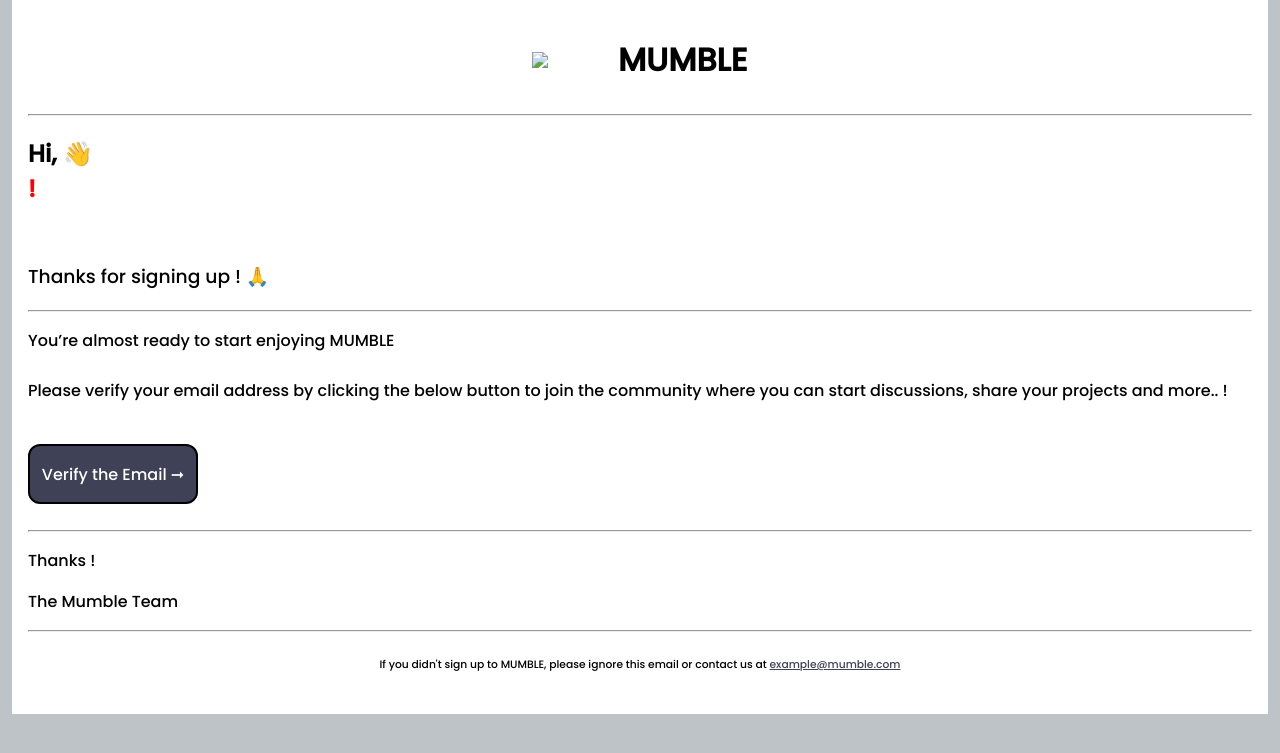
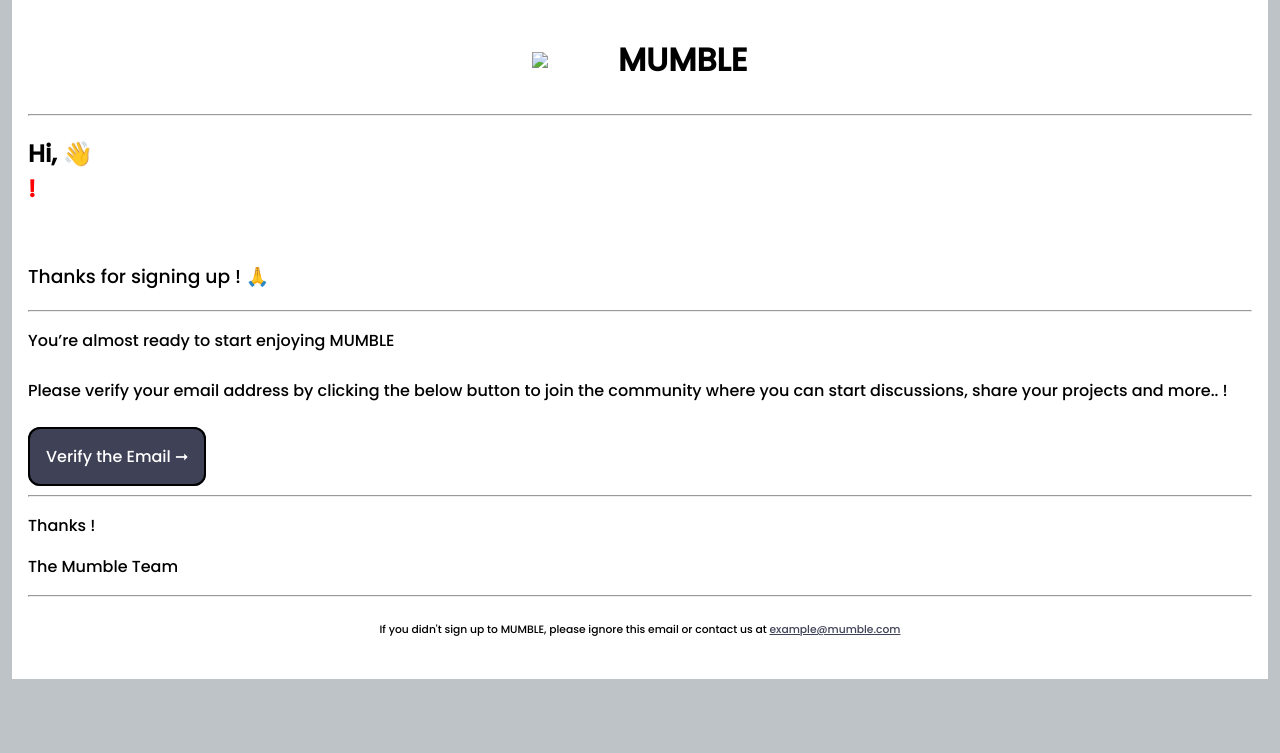
Before and after one commit to divanov11/mumbleapi, a Django app: template users/templates/email-template/email.html in a window 1280 px wide. Shown: the part 13-766 px from the top of the page. Run offline with Django 3.2, Linux system fonts and the light colour scheme; the template is opened without the code that fills it, so the values that code supplies are empty; parts of the project's set-up code (start-up, migrations or seed data) failed here and were passed over.

Commit message:
User Email Verification Working (Local)

```diff
--- a/users/templates/email-template/email.html
+++ b/users/templates/email-template/email.html
@@ -59,10 +59,11 @@
     }
 }
 
-button {
+a.activate-link {
     background-color: #3f4156;
+    text-decoration: none;
     color: white;
-    height: 60px;
+    height: 100px;
     width: 170px;
     font-family: 'Poppins', sans-serif;
     font-weight: 400;
@@ -70,6 +71,7 @@
     border-radius: 12px;
     font-size: 16px;
     cursor: pointer;
+    padding: 1rem;
 }
 
 .email-footer {
@@ -138,7 +140,7 @@
             <br/>
         </div>
         <div class="redirect">
-            <button>Verify the Email ➞</button>
+            <a class="activate-link" href="http://127.0.0.1:8000/api/users/verify/{{uid}}/{{token}}">Verify the Email ➞</a>
         </div>
         <br/>
         <hr>
--- a/users/urls.py
+++ b/users/urls.py
@@ -20,5 +20,5 @@
 
     # email verification urls
     path('send-email-activation',views.sendActivationEmail,name='send-activation-email'),
-    # path('verify/<uidb64>/<token>/',views.activate, name='verify'),
+    path('verify/<uidb64>/<token>/',views.activate, name='verify'),
 ]
```
Also changed, not shown: users/views.py (+5 -4 lines).
